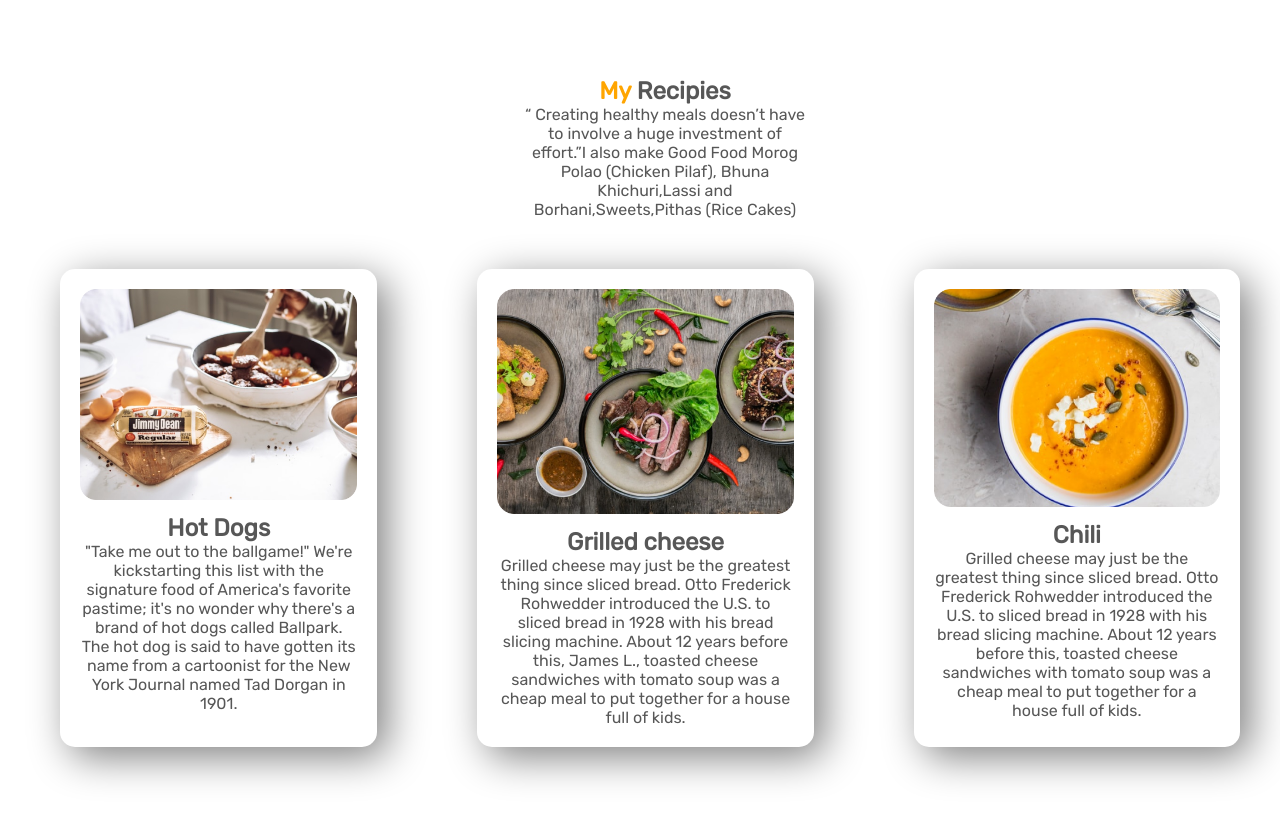
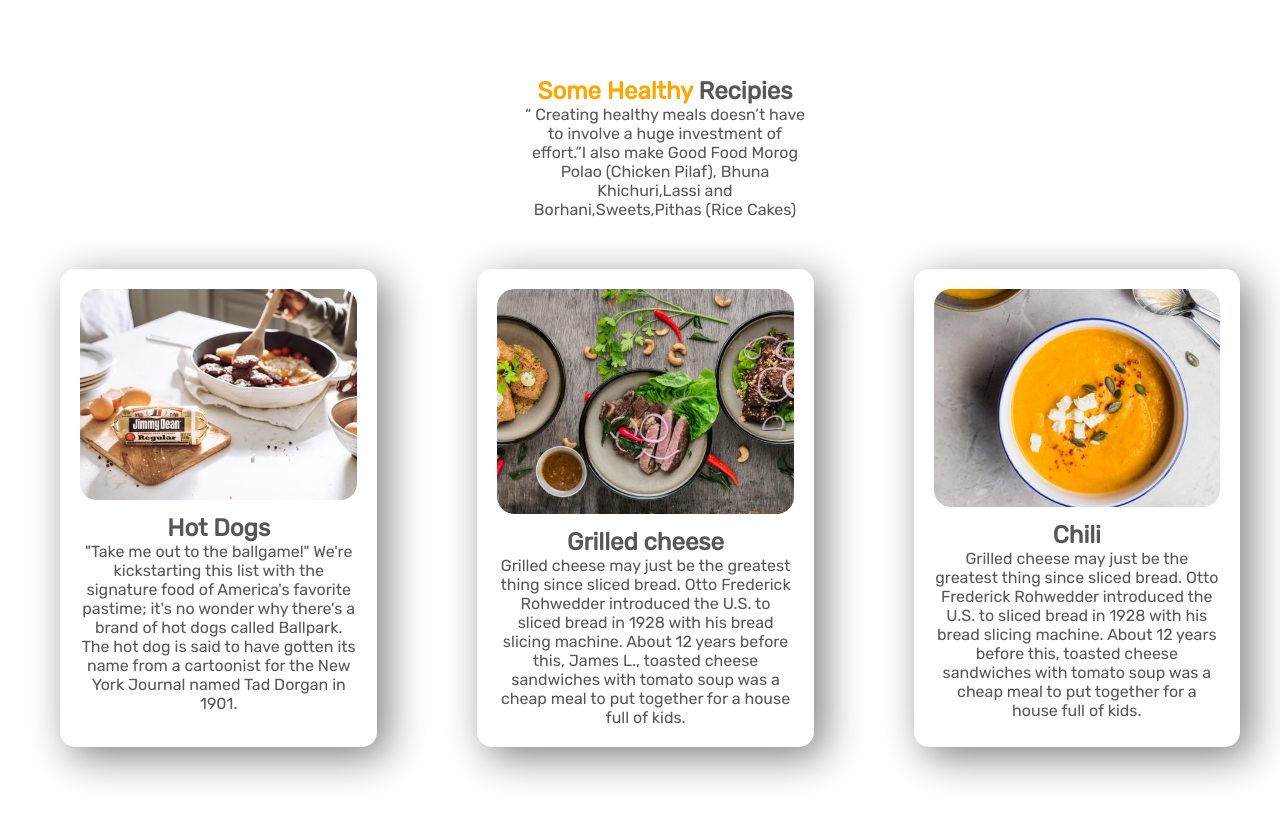
Before and after one commit to Ashik-Rahman100/food-network, a plain HTML site: page index.html in a window 1280 px wide. Shown: the part 1184-2005 px from the top of the page. Drawn offline with Linux system fonts and the light colour scheme.

Commit message:
Recipies section some changes

```diff
--- a/index.html
+++ b/index.html
@@ -56,7 +56,7 @@
 
         </div>
         <div class="recipies-discrip">
-            <h1><span class="line-highlight"> My</span> Recipies</h1>
+            <h1><span class="line-highlight">Some Healthy</span> Recipies</h1>
             <p><q> Creating healthy meals doesn’t have to involve a huge investment of effort.</q>I also make Good Food Morog Polao (Chicken Pilaf), Bhuna Khichuri,Lassi and Borhani,Sweets,Pithas (Rice Cakes)</p>
         </div>
         <div class="container recipies-blog">
```
